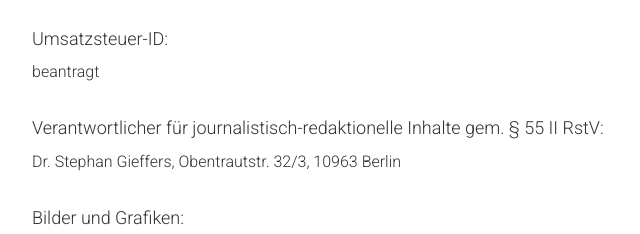
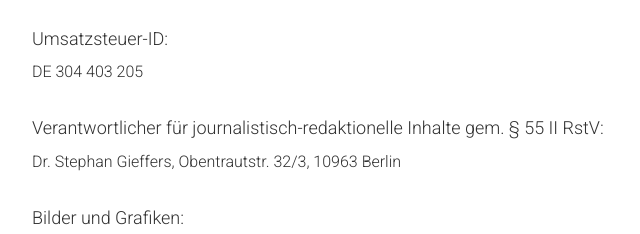
Before and after one commit to GastroHub-VTM-Berlin/GastroHub-VTM-Berlin, a plain HTML site: page legal.html in a window 1280 px wide. Shown: the part 465-699 px from the top of the page, 0-640 px from the left. Drawn offline with nearby package versions, Linux system fonts and the light colour scheme.

Commit message:
added UmstID

```diff
--- a/legal.html
+++ b/legal.html
@@ -90,7 +90,7 @@
   </p>
   <h5>Umsatzsteuer-ID:</h5>
   <p>
-    beantragt
+    DE 304 403 205
     <br/>
   </p>
   <h5>Verantwortlicher für journalistisch-redaktionelle Inhalte gem. § 55 II RstV:</h5>
```
Also changed, not shown: retail.html (+1 -1 lines).
